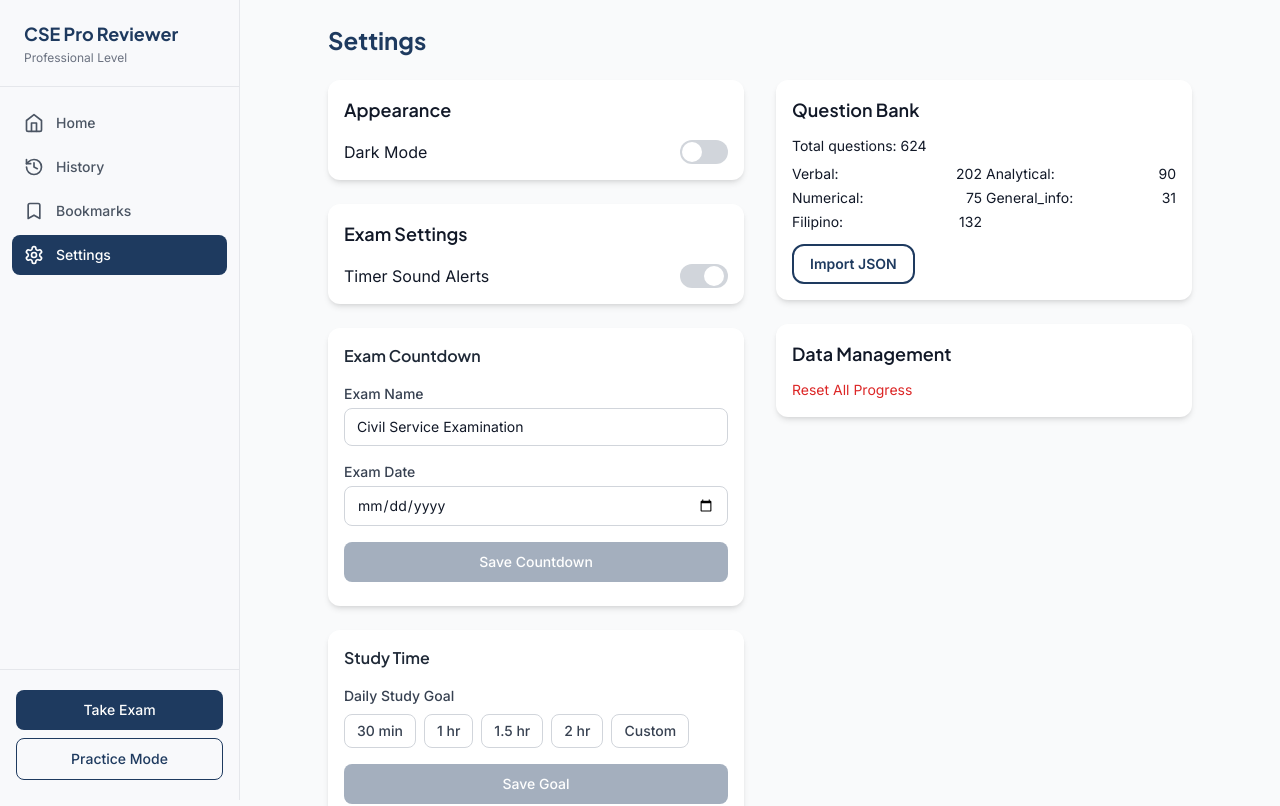
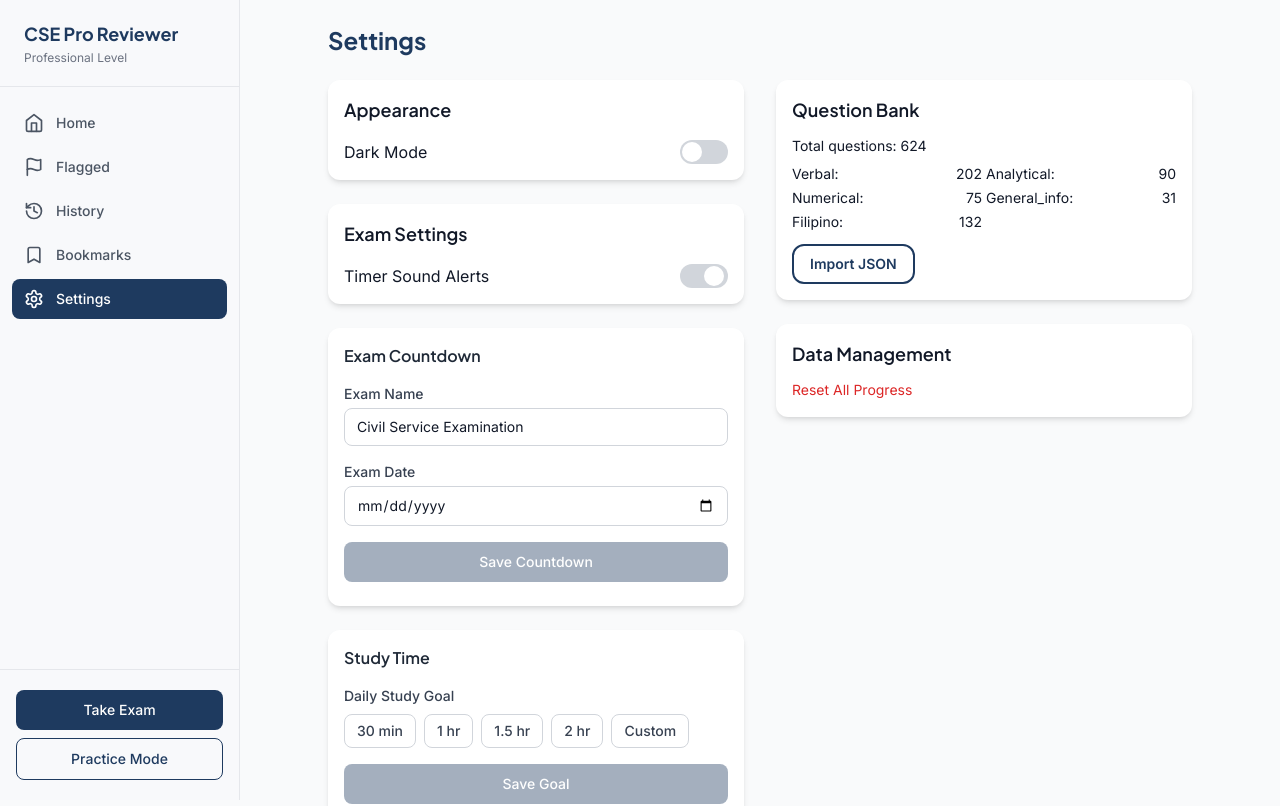
Before and after one commit to pnhbabagonio/cse-reviewer, a React (Vite) app: page /settings in a window 1280 px wide. Shown: the top 806 px of the page. Built offline with nearby package versions, Linux system fonts and the light colour scheme; the HTML template or start-up script is replaced by a standard one.

Commit message:
fix: add Flagged nav item to desktop sidebar with badge count
- Add Flagged link between Home and History in sidebar navigation
- Import useFlagStore for live badge count on desktop
- Style badge to invert colors when nav item is active

```diff
--- a/src/components/Sidebar.jsx
+++ b/src/components/Sidebar.jsx
@@ -1,8 +1,10 @@
 import { NavLink, useNavigate } from 'react-router-dom'
-import { Bookmark, History, Home, Settings } from 'lucide-react'
+import { Bookmark, History, Home, Settings, Flag } from 'lucide-react'
+import useFlagStore from '../store/flagStore'
 
 const navItems = [
   { path: '/', icon: Home, label: 'Home' },
+  { path: '/flagged', icon: Flag, label: 'Flagged', badge: true },
   { path: '/history', icon: History, label: 'History' },
   { path: '/bookmarks', icon: Bookmark, label: 'Bookmarks' },
   { path: '/settings', icon: Settings, label: 'Settings' },
@@ -10,6 +12,7 @@ const navItems = [
 
 export default function Sidebar() {
   const navigate = useNavigate()
+  const flaggedCount = useFlagStore((state) => Object.keys(state.flags || {}).length)
 
   return (
     <aside className="hidden lg:flex flex-col fixed top-0 left-0 h-screen w-60 bg-[#f8f9fb] dark:bg-[#0f1f35] border-r border-gray-200 dark:border-gray-800 z-40">
@@ -21,13 +24,13 @@ export default function Sidebar() {
       </div>
 
       <nav className="flex-1 px-3 py-4 space-y-1 overflow-y-auto">
-        {navItems.map(({ path, icon: Icon, label }) => (
+        {navItems.map(({ path, icon: Icon, label, badge }) => (
           <NavLink
             key={path}
             to={path}
             end={path === '/'}
             className={({ isActive }) =>
-              `px-3 py-2.5 flex items-center gap-3 rounded-lg text-sm font-medium transition-colors ${
+              `px-3 py-2.5 flex items-center gap-3 rounded-lg text-sm font-medium transition-colors relative ${
                 isActive
                   ? 'bg-[#1e3a5f] text-white'
                   : 'text-gray-600 dark:text-gray-400 hover:bg-gray-100 dark:hover:bg-gray-800'
@@ -36,6 +39,11 @@ export default function Sidebar() {
           >
             <Icon className="w-5 h-5" />
             <span>{label}</span>
+            {badge && flaggedCount > 0 && (
+              <span className="ml-auto min-w-[20px] h-5 rounded-full bg-red-500 text-white text-[10px] font-bold flex items-center justify-center px-1.5">
+                {flaggedCount > 99 ? '99+' : flaggedCount}
+              </span>
+            )}
           </NavLink>
         ))}
       </nav>
```
